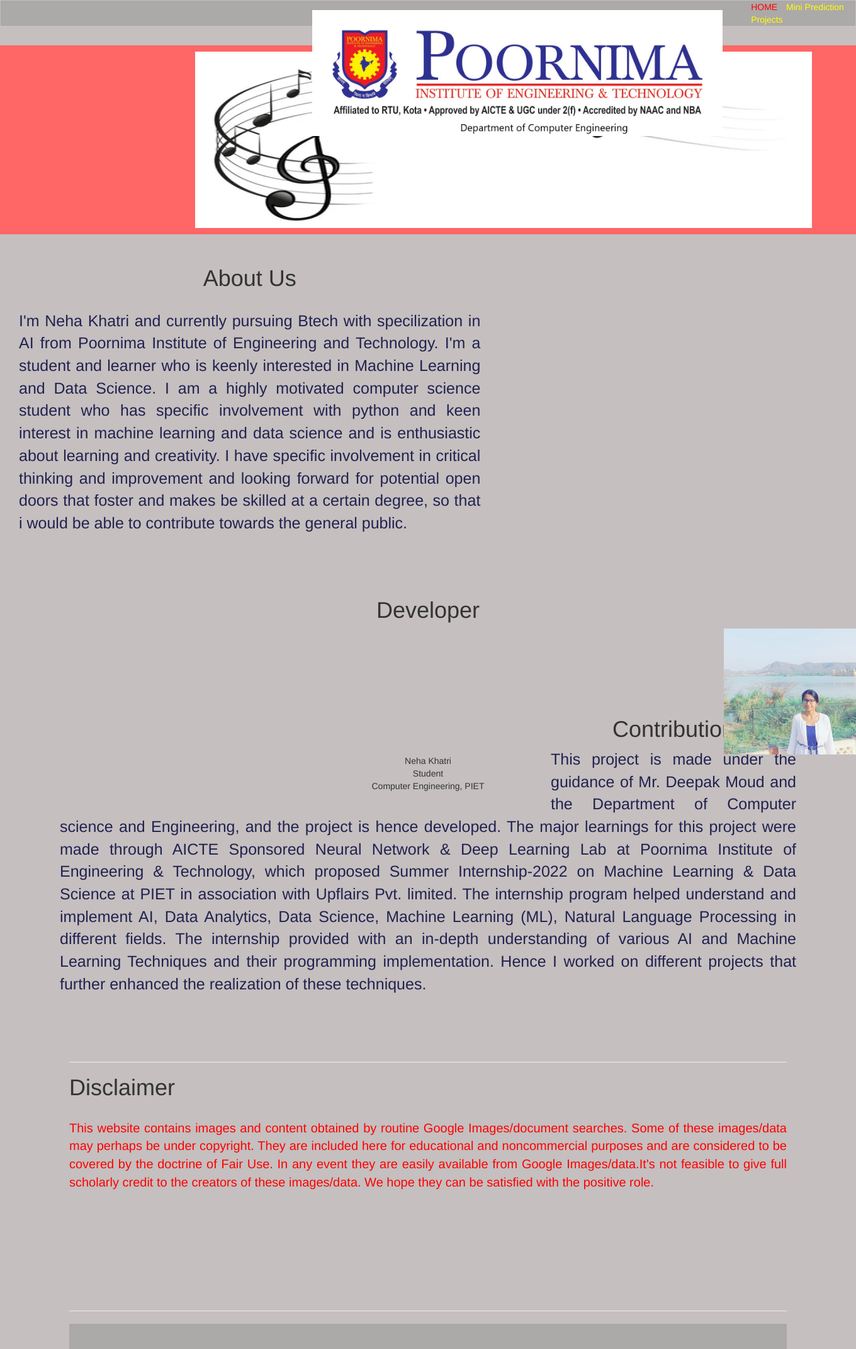
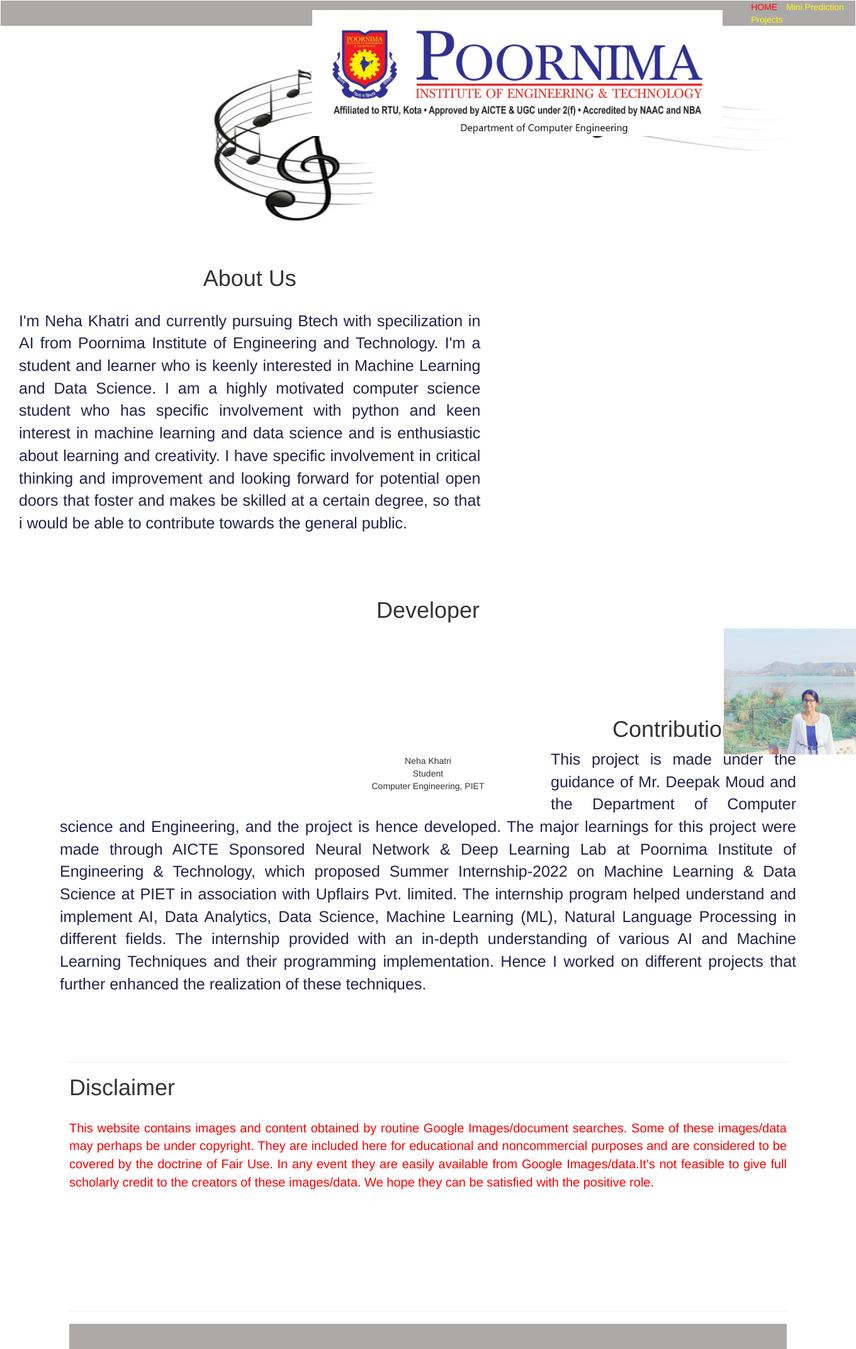
Before and after one commit to nehakhatri2021/major_project_music_genre, a Flask app: page /aboutusnew in a window 1360 px wide; the page is wider, and only the part inside the window is pictured. Shown: that part at 63% size. Run offline with Flask 2, Linux system fonts and the light colour scheme; parts of the project's set-up code (start-up, migrations or seed data) failed here and were passed over; some libraries are stand-ins or nearby versions.

Commit message:
Update aboutus.html

```diff
--- a/templates/aboutus.html
+++ b/templates/aboutus.html
@@ -14,7 +14,7 @@
     <title>Machine Learning</title>
 </head>
 
-<body style="background-color:rgb(197, 191, 191)">
+<body style="background-color:white">
     <nav style="width: 100%;" class="navbar navbar-dark bg-secondary">
         <a class="  navbar-brand" href="#" style="margin-left: 0px; margin-top: 0px; margin-right: 0px; margin-bottom: 0px;">
              <img style="max-height:200px; margin-left: 480px;" src="static/image/PIET logo with tagline.jpg"
@@ -36,7 +36,7 @@
     <div class="container-fluid">
         <div class="row">
             <div class="col-5 d-none d-sm-block d-sm-none d-md-block d-md-none d-lg-block">
-<div style="background-color:#ff6666;">
+<div style="background-white;">
                 <img src="static/image/mu.jpg" class="img-fluid"
                     style="max-width:1000px;height:300px; width:100%;margin-left:300px; padding: 10px;">
                 </div>
@@ -54,7 +54,7 @@
             </div>
         </div>
     </div>
-<h1 style="text-align:center">  Developer</h1>
+<h1 style="text-align:center">       Developer</h1>
     <div class="container">
         <div class="row">
             <div class="col-xs-12 col-md-4">
@@ -71,11 +71,11 @@
                         <img style="max-height: 200px; margin-left:650px;" src="static/image/whatsapp.jpeg"
                             class="card-img-top" alt="..."  >
                         <div class="card-body">
-                            <p class="card-text"; style="text-align:center">  Neha Khatri
+                            <p class="card-text"; style="text-align:center">       Neha Khatri
                                 <br>
-                                    Student
+                                        Student
                                  <br>
-                                    Computer Engineering, PIET</p>
+                                         Computer Engineering, PIET</p>
 
 
                         </div>
```
